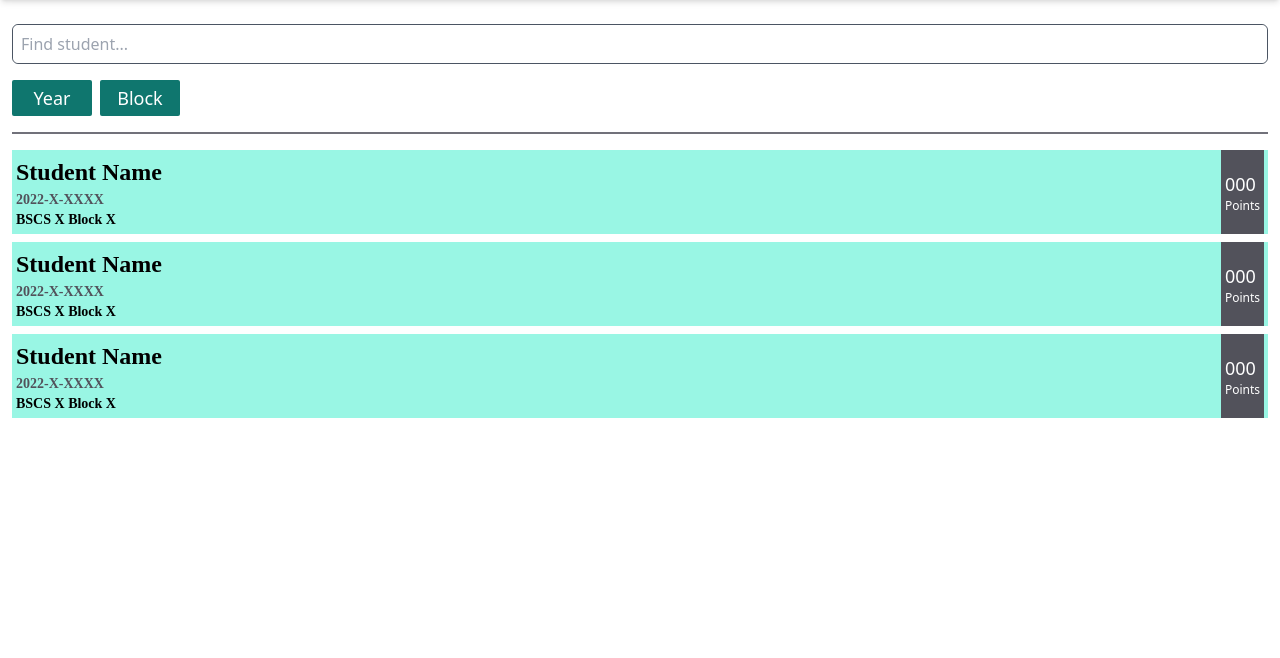
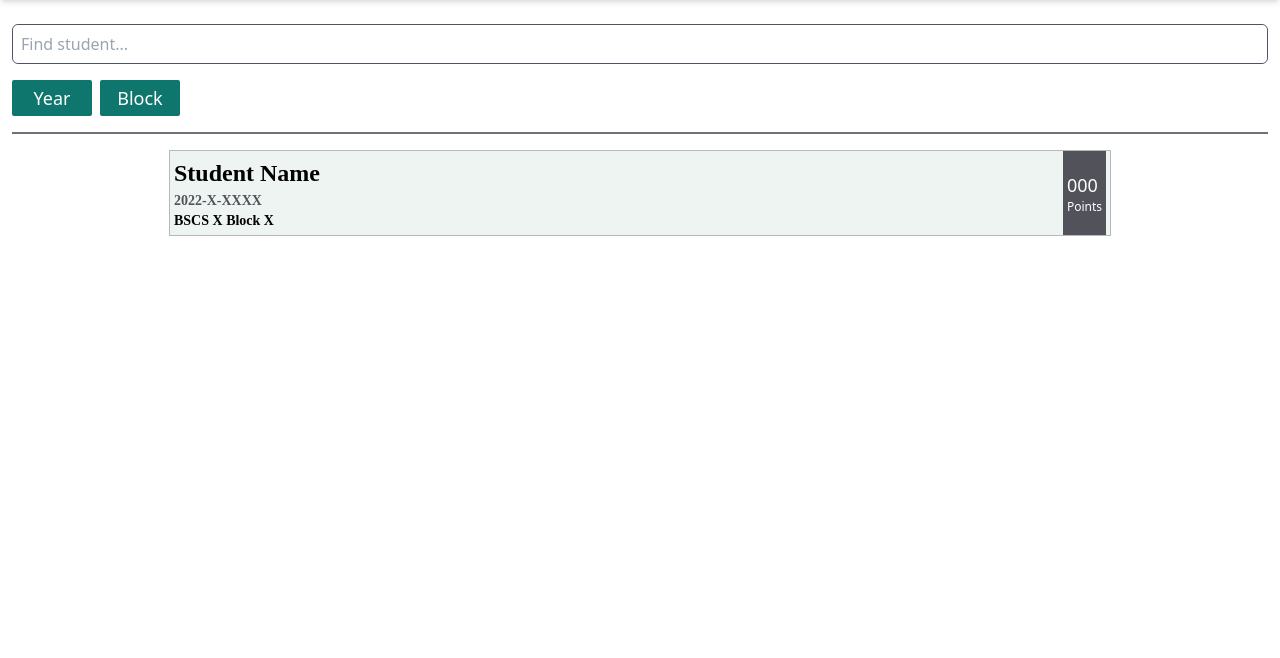
Before and after one commit to FPPinedaJr/Quarsi, a PHP site: page /crud_student.php in a window 1280 px wide. Shown: the part 64-722 px from the top of the page. Run offline with PHP 8.4, Linux system fonts and the light colour scheme; the visitor is signed in with stand-in values (Sample User, id 1).

Commit message:
Updated db, changed colors

```diff
--- a/public/crud_student.php
+++ b/public/crud_student.php
@@ -48,40 +48,8 @@ if (session_status() === PHP_SESSION_NONE) {
 
         <div class="my-2 border-t-2 border-zinc-500"></div>
         <!-- Students List -->
-        <div class="flex flex-col w-full gap-2 mt-2 bg-white h-fit">
-            <div class="relative flex flex-col w-full p-1 bg-teal-200 h-fit">
-                    <div class="flex items-center w-full h-fit font-bold font-['mulish'] text-[1.5rem]">
-                        Student Name
-                    </div>
-                    <div class="flex items-center w-full h-fit font-bold font-['mulish'] text-sm text-zinc-600">
-                        2022-X-XXXX
-                    </div>
-                    <div class="flex items-center w-full h-fit font-bold font-['mulish'] text-sm">
-                        BSCS X Block X
-                    </div>
-                    <div class="absolute top-0 flex flex-col justify-center h-full p-1 text-white bg-zinc-600 align-center right-1 w-fit">
-                        <p class="text-lg">000</p>
-                        <p class="text-xs">Points</p>
-                    </div>
-                </div>
-
-                <div class="relative flex flex-col w-full p-1 bg-teal-200 h-fit">
-                    <div class="flex items-center w-full h-fit font-bold font-['mulish'] text-[1.5rem]">
-                        Student Name
-                    </div>
-                    <div class="flex items-center w-full h-fit font-bold font-['mulish'] text-sm text-zinc-600">
-                        2022-X-XXXX
-                    </div>
-                    <div class="flex items-center w-full h-fit font-bold font-['mulish'] text-sm">
-                        BSCS X Block X
-                    </div>
-                    <div class="absolute top-0 flex flex-col justify-center h-full p-1 text-white bg-zinc-600 align-center right-1 w-fit">
-                        <p class="text-lg">000</p>
-                        <p class="text-xs">Points</p>
-                    </div>
-                </div>
-
-                <div class="relative flex flex-col w-full p-1 bg-teal-200 h-fit">
+        <div class="flex flex-col w-full gap-2 mt-2 bg-white h-fit md:justify-center md:items-center">
+            <div id="" class="relative flex flex-col w-full md:w-3/4 p-1 border border-[#b7b9b9] bg-[#EDF4F2] h-fit cursor-pointer hover:bg-[#dde4e2]">
                 <div class="flex items-center w-full h-fit font-bold font-['mulish'] text-[1.5rem]">
                     Student Name
                 </div>
@@ -98,7 +66,6 @@ if (session_status() === PHP_SESSION_NONE) {
             </div>
 
         </div>
-        </div>
     </main>
 
 </body>
```
Also changed, not shown: public/assets/css/output.css. Lines whose indentation alone changed are shown as unchanged.
